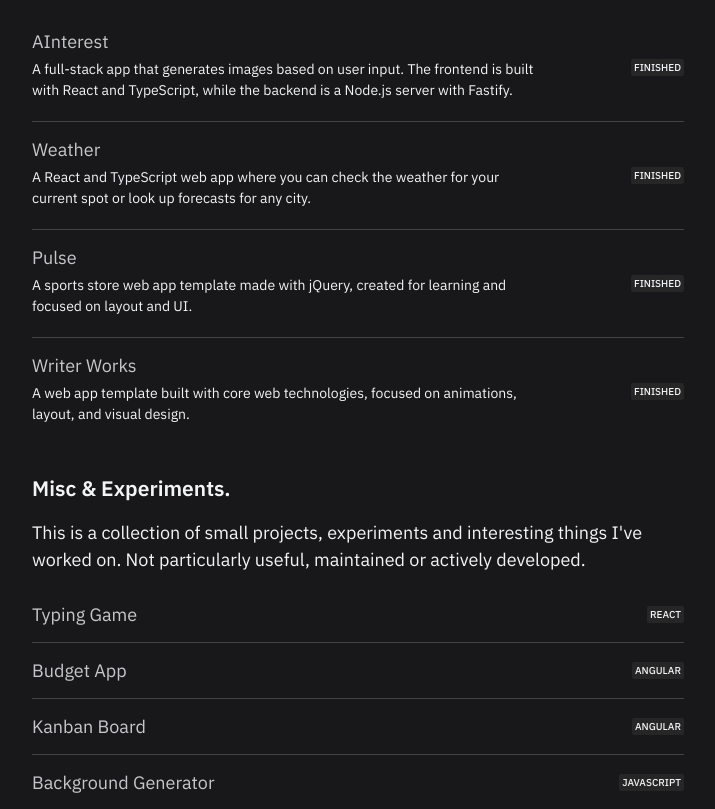
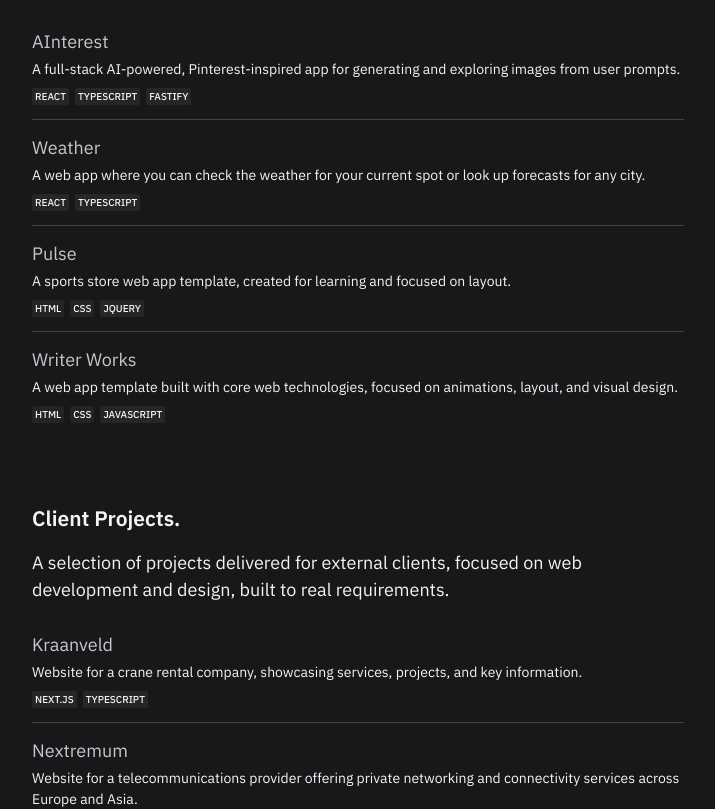
Before and after one commit to lorenzo-ap/portfolio, a React (Vite) app: page /projects in a window 1280 px wide. Shown: the part 340-1149 px from the top of the page, without its empty margins (282-997 px from the left). Built offline with nearby package versions, Linux system fonts and the light colour scheme.

Commit message:
feat: update projecst page

```diff
--- a/src/components/Footer.tsx
+++ b/src/components/Footer.tsx
@@ -27,7 +27,7 @@ export const Footer = () => {
 
 	return (
 		<footer>
-			<div className='my-[50px] flex items-center justify-between border-faded-line border-t-[1px] px-[21px] pt-[14px]'>
+			<div className='mx-6 my-[50px] flex items-center justify-between border-faded-line border-t-[1px] pt-[14px]'>
 				<div className='flex items-center justify-start gap-x-[7px] text-[14px]'>
 					<span>&copy; {new Date().getFullYear()}</span>
 					<span className='dot' />
--- a/src/components/Project.tsx
+++ b/src/components/Project.tsx
@@ -1,34 +1,53 @@
 import { Link } from 'react-router-dom';
-import type { Label } from '../types';
+import type { ProjectModel, Skill } from '../types';
 
-export interface Props {
-	index: number;
-	title: string;
-	description?: string;
-	link: string;
-	label: Label;
+interface SkillsProps {
+	skills: Skill[];
 }
 
-export const Project = ({ index, title, description, link, label }: Props) => {
+const Skills = ({ skills }: SkillsProps) => {
+	if (!skills) return null;
+
 	return (
-		<div
-			className={`flex ${description ? 'flex-col items-start sm:flex-row sm:items-center' : 'items-center'} justify-between pt-[14px] ${index !== 0 ? 'border-faded-line border-t' : ''}`}
-		>
-			<div className='me-5 max-w-lg'>
+		<div className='mt-2 flex flex-wrap gap-1.5'>
+			{skills.map((skill) => (
+				<div
+					className='rounded-sm bg-faded-bg px-[3px] py-[1px] font-medium text-[10px] text-text uppercase'
+					key={skill}
+				>
+					{skill}
+				</div>
+			))}
+		</div>
+	);
+};
+
+interface ProjectProps {
+	index: number;
+	project: ProjectModel;
+	isMisc?: boolean;
+}
+
+export const Project = ({ index, project, isMisc }: ProjectProps) => {
+	const { name, description, link, skills } = project;
+
+	return (
+		<div className={index !== 0 ? 'border-faded-line border-t pt-[14px]' : 'mt-[14px]'}>
+			<div className='flex items-center justify-between'>
 				<Link
 					className='text-[18px] text-subfaded-text underline-offset-2 hover:text-text hover:underline'
 					target='_blank'
 					to={link}
 				>
-					{title}
+					{name}
 				</Link>
 
-				{description && <p className='mt-1 mb-1.5 text-[14px] text-text'>{description}</p>}
+				{isMisc && <Skills skills={skills} />}
 			</div>
 
-			<div className='rounded-sm bg-faded-bg px-[3px] py-[1px] font-medium text-[10px] text-text uppercase'>
-				{label}
-			</div>
+			{description && <p className='mt-1 mb-1.5 text-[14px] text-text'>{description}</p>}
+
+			{!isMisc && <Skills skills={skills} />}
 		</div>
 	);
 };
--- a/src/data/projects.ts
+++ b/src/data/projects.ts
@@ -1,54 +1,69 @@
-import { Label } from '../types';
+import { type ProjectModel, Skill } from '../types';
 
-export const projects = [
+export const projects: ProjectModel[] = [
 	{
-		title: 'AInterest',
+		name: 'AInterest',
+		link: 'https://www.ainterest.live',
+		skills: [Skill.React, Skill.TypeScript, Skill.Fastify],
 		description:
-			'A full-stack app that generates images based on user input. The frontend is built with React and TypeScript, while the backend is a Node.js server with Fastify.',
-		link: 'https://github.com/lorenzo-ap/ainterest-fe',
-		label: Label.Finished
+			'A full-stack AI-powered, Pinterest-inspired app for generating and exploring images from user prompts.'
 	},
 	{
-		title: 'Weather',
-		description:
-			'A React and TypeScript web app where you can check the weather for your current spot or look up forecasts for any city.',
-		link: 'https://github.com/lorenzo-ap/weather-app',
-		label: Label.Finished
+		name: 'Weather',
+		link: 'https://lorenzo-ap.github.io/weather-app',
+		skills: [Skill.React, Skill.TypeScript],
+		description: 'A web app where you can check the weather for your current spot or look up forecasts for any city.'
 	},
 	{
-		title: 'Pulse',
-		description: 'A sports store web app template made with jQuery, created for learning and focused on layout and UI.',
-		link: 'https://github.com/lorenzo-ap/pulse',
-		label: Label.Finished
+		name: 'Pulse',
+		link: 'https://lorenzo-pulse.netlify.app',
+		skills: [Skill.HTML, Skill.CSS, Skill.jQuery],
+		description: 'A sports store web app template, created for learning and focused on layout.'
 	},
 	{
-		title: 'Writer Works',
+		name: 'Writer Works',
+		link: 'https://lorenzo-writer.netlify.app',
+		skills: [Skill.HTML, Skill.CSS, Skill.JavaScript],
 		description:
-			'A web app template built with core web technologies, focused on animations, layout, and visual design.',
-		link: 'https://github.com/lorenzo-ap/writer-works',
-		label: Label.Finished
+			'A web app template built with core web technologies, focused on animations, layout, and visual design.'
 	}
 ];
 
-export const misc = [
+export const clientProjects: ProjectModel[] = [
 	{
-		title: 'Typing Game',
-		link: 'https://github.com/lorenzo-ap/typing-game',
-		label: Label.React
+		name: 'Kraanveld',
+		link: 'https://www.kraanveld.nl',
+		skills: [Skill.NextJS, Skill.TypeScript],
+		description: 'Website for a crane rental company, showcasing services, projects, and key information.'
 	},
 	{
-		title: 'Budget App',
-		link: 'https://github.com/lorenzo-ap/budget-app',
-		label: Label.Angular
+		name: 'Nextremum',
+		link: 'https://nextremum.net',
+		skills: [Skill.NextJS, Skill.TypeScript],
+		description:
+			'Website for a telecommunications provider offering private networking and connectivity services across Europe and Asia.'
+	}
+];
+
+export const misc: ProjectModel[] = [
+	{
+		name: 'Typing Game',
+		link: 'https://lorenzo-typing-game.vercel.app',
+		skills: [Skill.React]
 	},
 	{
-		title: 'Kanban Board',
-		link: 'https://github.com/lorenzo-ap/ng-kanban',
-		label: Label.Angular
+		name: 'Budget App',
+		link: 'https://lorenzo-ap.github.io/budget-app',
+		skills: [Skill.Angular]
 	},
 	{
-		title: 'Background Generator',
-		link: 'https://github.com/lorenzo-ap/background-generator',
-		label: Label.JavaScript
+		name: 'Kanban Board',
+		link: 'https://lorenzo-ap.github.io/ng-kanban',
+		skills: [Skill.Angular]
+	},
+	{
+		name: 'Background Generator',
+		link: 'https://lorenzo-ap.github.io/background-generator',
+		skills: [Skill.JavaScript]
 	}
 ];
--- a/src/pages/Projects.tsx
+++ b/src/pages/Projects.tsx
@@ -1,5 +1,5 @@
 import { Project } from '../components';
-import { misc, projects } from '../data/projects';
+import { clientProjects, misc, projects } from '../data/projects';
 
 export const ProjectsPage = () => {
 	return (
@@ -7,15 +7,28 @@ export const ProjectsPage = () => {
 			<section className='flex flex-col gap-[14px] px-6 text-text'>
 				<h1 className='mt-[28px] mb-[14px] font-semibold text-4xl'>Projects</h1>
 
-				<p>Here are some of the projects I&#39;ve worked on in past as a maintainer, contributor or just for fun.</p>
+				<p>Here are some of the projects I&#39;ve worked on as a maintainer, contributor or just for fun.</p>
 
 				{projects.map((project, index) => (
-					<Project key={index} {...project} index={index} />
+					<Project index={index} key={project.name} project={project} />
+				))}
+			</section>
+
+			<section className='my-[80px] flex flex-col gap-[14px] px-6 text-text'>
+				<h2 className='font-semibold text-[21px]'>Client Projects.</h2>
+
+				<p>
+					A selection of projects delivered for external clients, focused on web development and design, built to real
+					requirements.
+				</p>
+
+				{clientProjects.map((project, index) => (
+					<Project index={index} key={project.name} project={project} />
 				))}
 			</section>
 
 			<section className='flex flex-col gap-[14px] px-6 text-text'>
-				<h2 className='mt-[42px] font-semibold text-[21px]'>Misc & Experiments.</h2>
+				<h2 className='font-semibold text-[21px]'>Misc & Experiments.</h2>
 
 				<p>
 					This is a collection of small projects, experiments and interesting things I&#39;ve worked on. Not
@@ -23,7 +36,7 @@ export const ProjectsPage = () => {
 				</p>
 
 				{misc.map((project, index) => (
-					<Project key={index} {...project} index={index} />
+					<Project index={index} isMisc key={project.name} project={project} />
 				))}
 			</section>
 		</>
--- a/src/types/index.ts
+++ b/src/types/index.ts
@@ -1,2 +1,3 @@
-export * from './label';
+export * from './project';
+export * from './skill';
 export * from './theme';
--- a/src/types/label.ts
+++ /dev/null
@@ -1,8 +0,0 @@
-export const Label = {
-	Development: 'In development',
-	Finished: 'Finished',
-	React: 'React',
-	Angular: 'Angular',
-	JavaScript: 'JavaScript'
-} as const;
-export type Label = (typeof Label)[keyof typeof Label];
--- /dev/null
+++ b/src/types/skill.ts
@@ -0,0 +1,13 @@
+export const Skill = {
+	React: 'React',
+	NextJS: 'Next.js',
+	SolidJS: 'SolidJS',
+	Angular: 'Angular',
+	JavaScript: 'JavaScript',
+	TypeScript: 'TypeScript',
+	jQuery: 'jQuery',
+	HTML: 'HTML',
+	CSS: 'CSS',
+	Fastify: 'Fastify'
+};
+export type Skill = (typeof Skill)[keyof typeof Skill];
```
Also changed, not shown: src/types/project.ts (added, +8 -0 lines), 1 other file (tests, documents, lock files or other folders).
